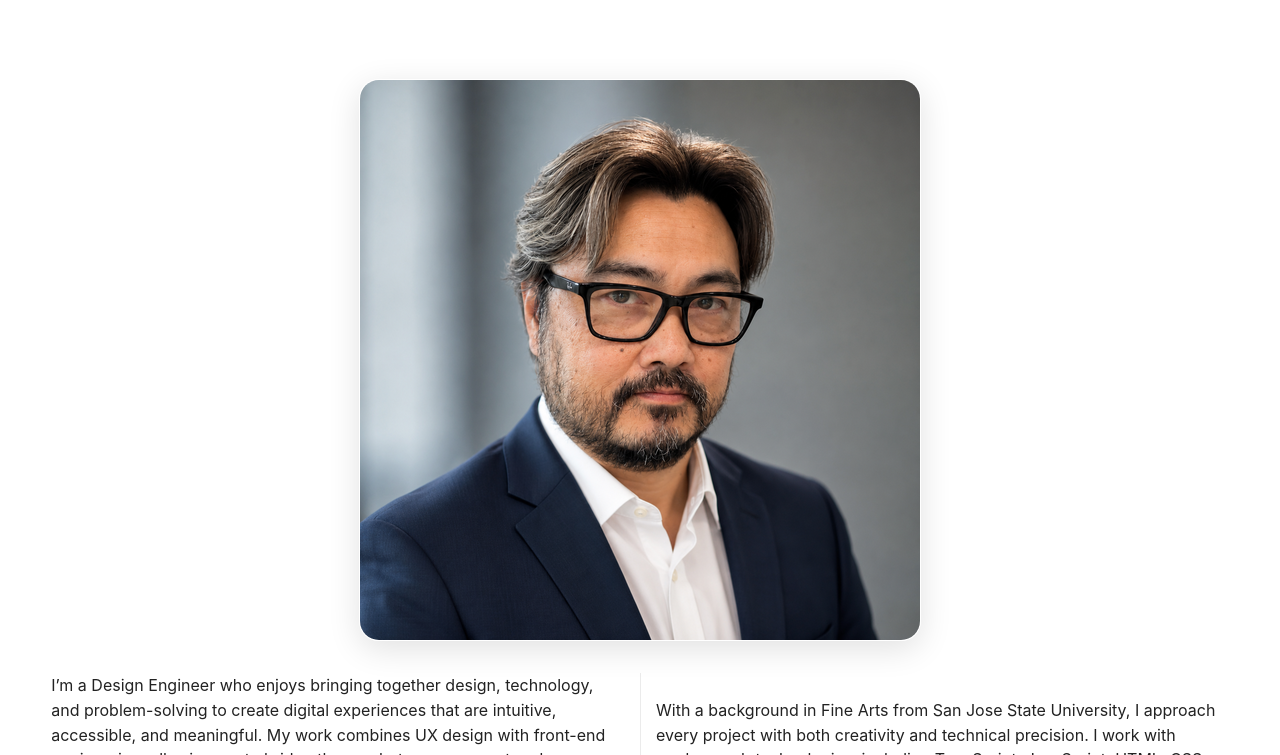
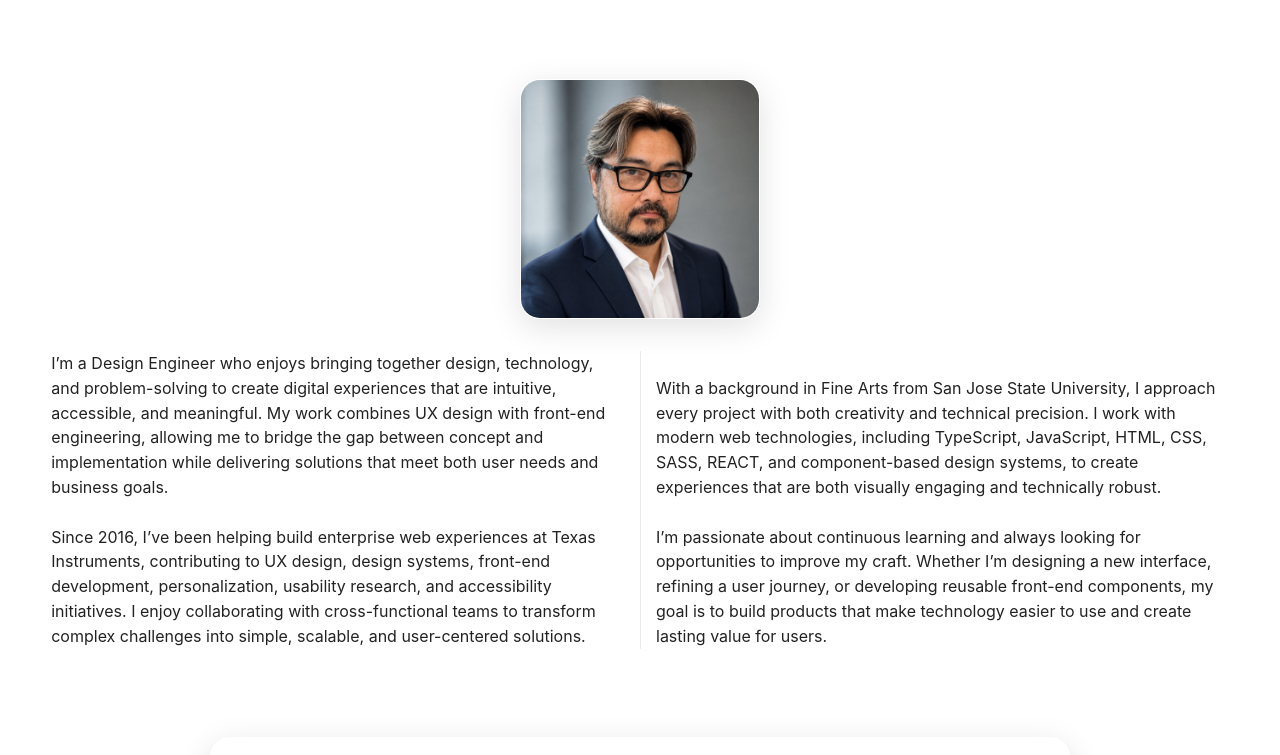
Before and after one commit to eduytingco/portfolio-site, a website with bundled scripts: page about.html in a window 1280 px wide. Shown: the part 505-1260 px from the top of the page. Built offline with nearby package versions, Linux system fonts and the light colour scheme; no server answers.

Commit message:
More updates

```diff
--- a/about.html
+++ b/about.html
@@ -38,7 +38,7 @@
         </section>
         <section id="subpage-content">
             <div id="subpage-content-container" class="container">
-                <img id="about-portrait" src="/src/static/images/v2/edsite-portrait-about.png" alt="Portrait of Ed Uytingco"><p id="subpage-content-description" class="text-block">I’m a Design Engineer who enjoys bringing together design, technology, and problem-solving to create digital experiences that are intuitive, accessible, and meaningful. My work combines UX design with front-end engineering, allowing me to bridge the gap between concept and implementation while delivering solutions that meet both user needs and business goals.
+                <img id="about-portrait" src="/src/static/images/v2/edsite-portrait-about.png" alt="Portrait of Ed Uytingco" width="240"><p id="subpage-content-description" class="text-block">I’m a Design Engineer who enjoys bringing together design, technology, and problem-solving to create digital experiences that are intuitive, accessible, and meaningful. My work combines UX design with front-end engineering, allowing me to bridge the gap between concept and implementation while delivering solutions that meet both user needs and business goals.
 
  Since 2016, I’ve been helping build enterprise web experiences at Texas Instruments, contributing to UX design, design systems, front-end development, personalization, usability research, and accessibility initiatives. I enjoy collaborating with cross-functional teams to transform complex challenges into simple, scalable, and user-centered solutions.
 
--- a/src/static/js/edsite-scripts.ts
+++ b/src/static/js/edsite-scripts.ts
@@ -151,6 +151,7 @@ function renderAboutPortrait(): HTMLElement {
     img.id = "about-portrait";
     img.src = "/src/static/images/v2/edsite-portrait-about.png";
     img.alt = "Portrait of Ed Uytingco";
+    img.width = 240;
     img.loading = "lazy";
     return img;
 }
```
Also changed, not shown: dist-static/about.html (+1 -1 lines), dist/static/js/edsite-scripts.js, 2 other files.
